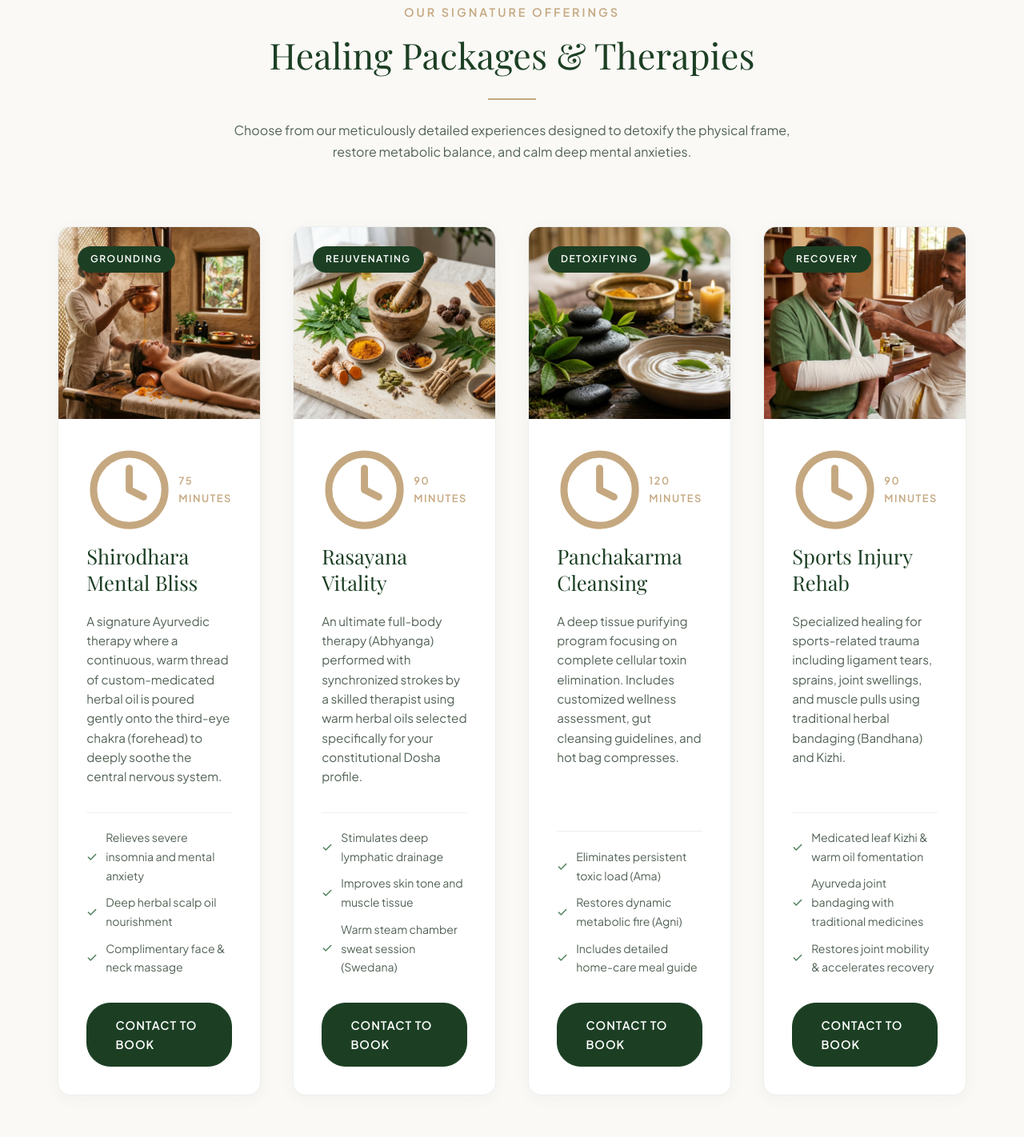
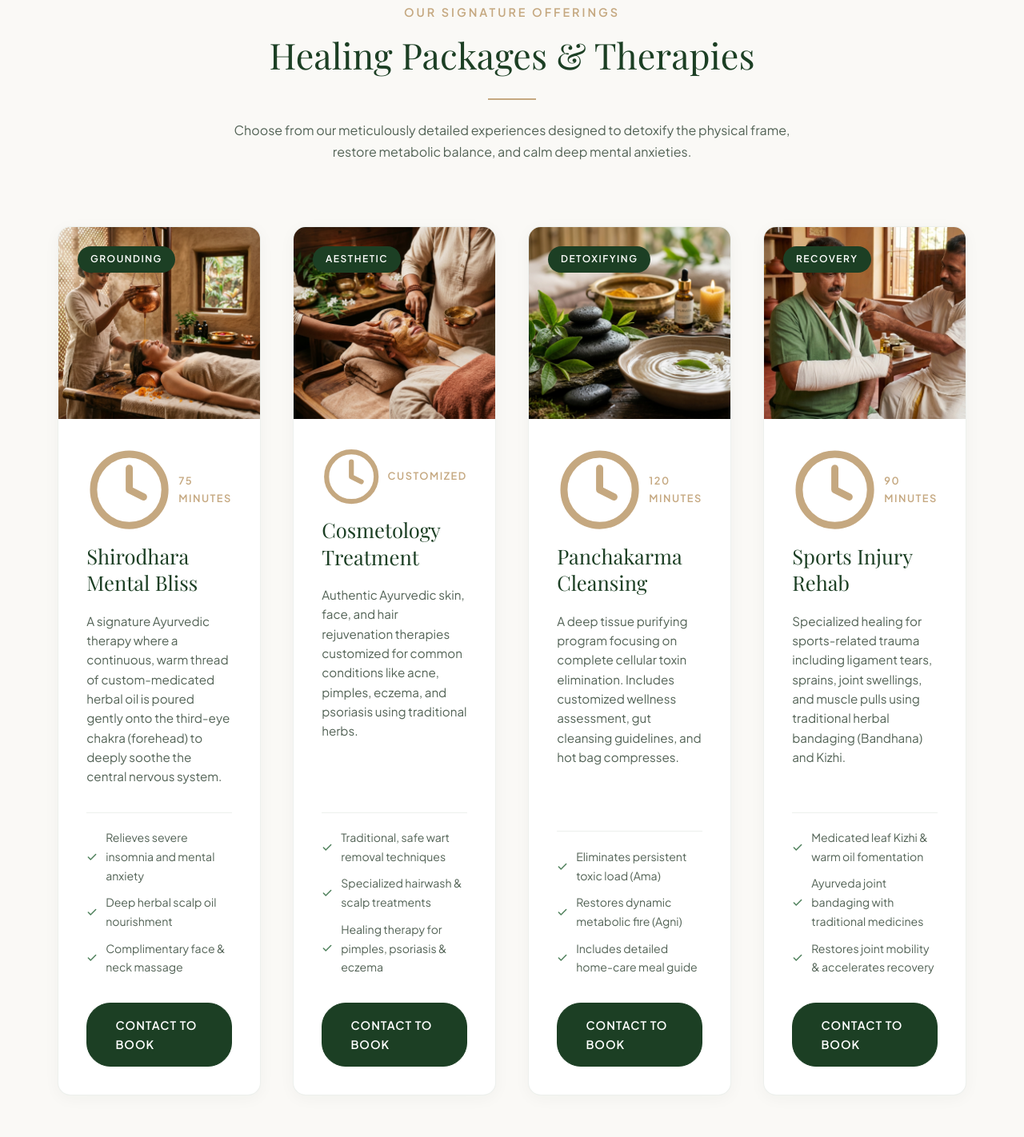
Before and after one commit to BK0005/Vasudeva-Ayurveda, a website: page index.html in a window 1280 px wide. Shown: the part 1865-3287 px from the top of the page at 80% size. Drawn offline with nearby package versions, Linux system fonts and the light colour scheme; a web font is replaced by a local one.

Commit message:
Change Rasayana Vitality to Cosmetology Treatment and update image

```diff
--- a/index.html
+++ b/index.html
@@ -191,28 +191,28 @@
         <!-- Package Card 2 -->
         <div class="package-card reveal reveal-fade-up delay-200">
           <div class="package-image-wrapper">
-            <span class="package-tag">Rejuvenating</span>
-            <img src="assets/images/herbs.png" alt="Herbs and Abhyanga spa massage oils">
+            <span class="package-tag">Aesthetic</span>
+            <img src="assets/images/cosmetology.png" alt="Ayurvedic Cosmetology and skin therapies">
           </div>
           <div class="package-card-body">
             <span class="package-duration">
               <svg viewBox="0 0 24 24" fill="none" stroke="currentColor" stroke-width="2" stroke-linecap="round" stroke-linejoin="round"><circle cx="12" cy="12" r="10"></circle><polyline points="12 6 12 12 16 14"></polyline></svg>
-              90 Minutes
+              Customized
             </span>
-            <h3 class="package-title">Rasayana Vitality</h3>
-            <p class="package-description">An ultimate full-body therapy (Abhyanga) performed with synchronized strokes by a skilled therapist using warm herbal oils selected specifically for your constitutional Dosha profile.</p>
+            <h3 class="package-title">Cosmetology Treatment</h3>
+            <p class="package-description">Authentic Ayurvedic skin, face, and hair rejuvenation therapies customized for common conditions like acne, pimples, eczema, and psoriasis using traditional herbs.</p>
             <ul class="package-features">
               <li>
                 <svg viewBox="0 0 24 24" fill="none" stroke="currentColor" stroke-width="2.5" stroke-linecap="round" stroke-linejoin="round"><polyline points="20 6 9 17 4 12"></polyline></svg>
-                Stimulates deep lymphatic drainage
+                Traditional, safe wart removal techniques
               </li>
               <li>
                 <svg viewBox="0 0 24 24" fill="none" stroke="currentColor" stroke-width="2.5" stroke-linecap="round" stroke-linejoin="round"><polyline points="20 6 9 17 4 12"></polyline></svg>
-                Improves skin tone and muscle tissue
+                Specialized hairwash & scalp treatments
               </li>
               <li>
                 <svg viewBox="0 0 24 24" fill="none" stroke="currentColor" stroke-width="2.5" stroke-linecap="round" stroke-linejoin="round"><polyline points="20 6 9 17 4 12"></polyline></svg>
-                Warm steam chamber sweat session (Swedana)
+                Healing therapy for pimples, psoriasis & eczema
               </li>
             </ul>
             <div class="package-card-footer">
```
Also changed, not shown: assets/images/cosmetology.png (added).
